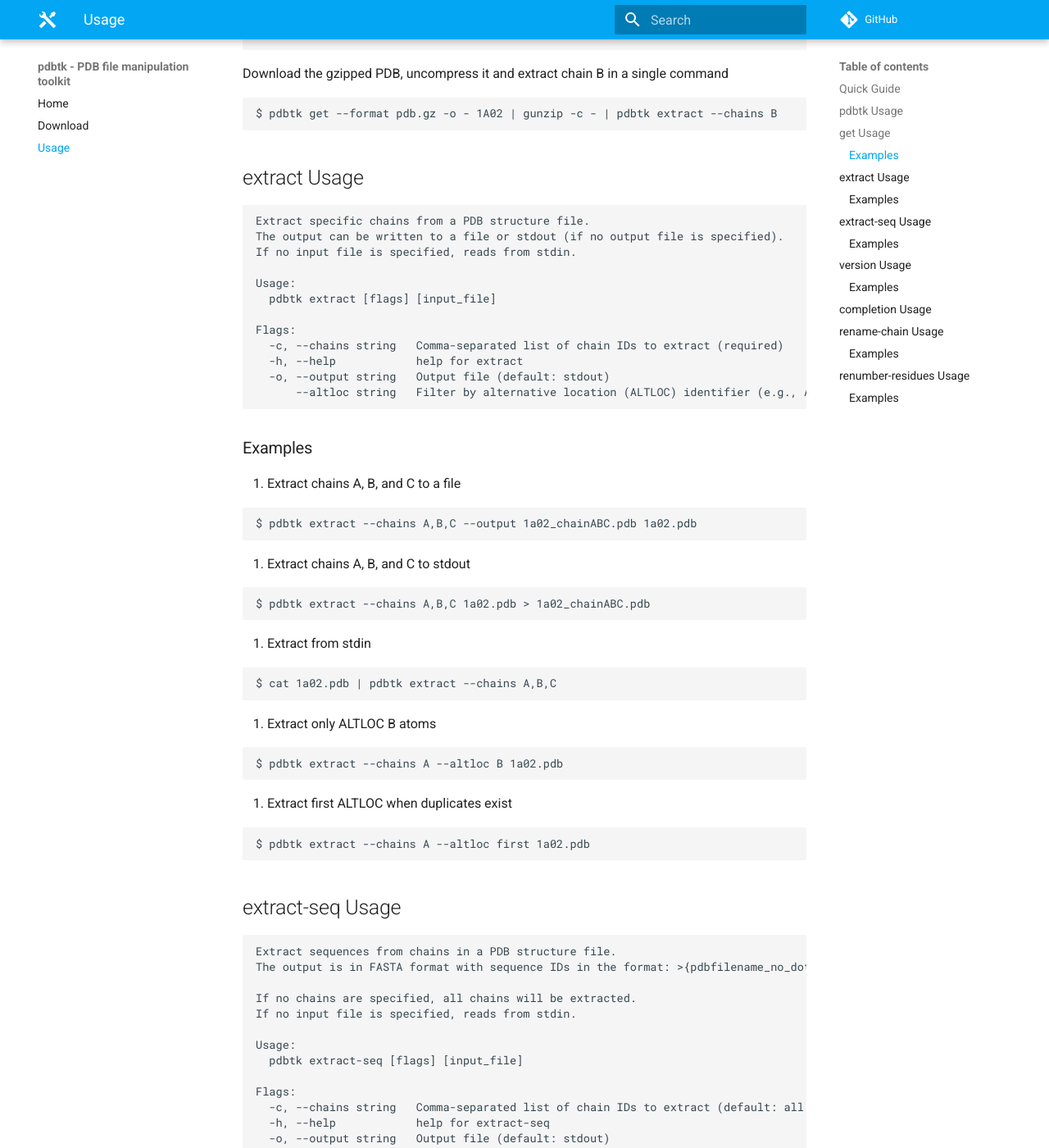
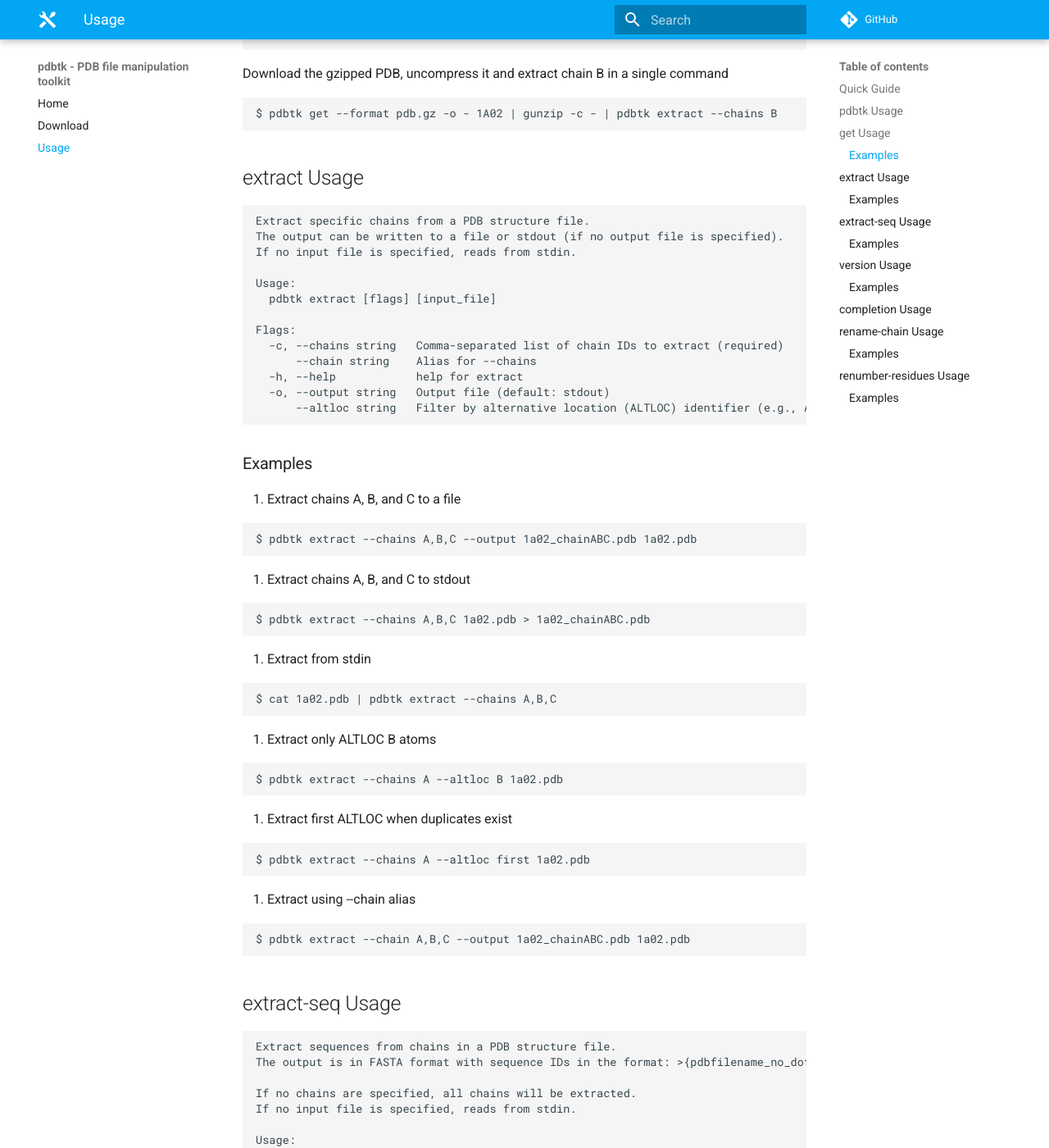
Before and after one commit to pansapiens/pdbtk, an MkDocs documentation site: the page built from doc/docs/usage.md, in a window 1280 px wide and 1400 px high, scrolled down 1801 px. Shown: the whole window at 82% size. Built offline with MkDocs 1.6.1 and Material for MkDocs 9.7.7, drawn with Linux system fonts in a browser that asks for light colours; comment, search, counter and statistics services are not loaded; some of the changed text lies outside the part shown.

Commit message:
Allow --chain as an alias for --chains

````diff
--- a/doc/docs/usage.md
+++ b/doc/docs/usage.md
@@ -98,6 +98,7 @@ Usage:
 
 Flags:
   -c, --chains string   Comma-separated list of chain IDs to extract (required)
+      --chain string    Alias for --chains
   -h, --help            help for extract
   -o, --output string   Output file (default: stdout)
       --altloc string   Filter by alternative location (ALTLOC) identifier (e.g., A, B) or 'first' to take first ALTLOC when duplicates exist
@@ -130,6 +131,11 @@ $ pdbtk extract --chains A --altloc B 1a02.pdb
 $ pdbtk extract --chains A --altloc first 1a02.pdb
 ```
 
+6. Extract using --chain alias
+```bash
+$ pdbtk extract --chain A,B,C --output 1a02_chainABC.pdb 1a02.pdb
+```
+
 ## extract-seq Usage
 
 ```text
@@ -144,6 +150,7 @@ Usage:
 
 Flags:
   -c, --chains string   Comma-separated list of chain IDs to extract (default: all chains)
+      --chain string    Alias for --chains
   -h, --help            help for extract-seq
   -o, --output string   Output file (default: stdout)
       --seqres          Use SEQRES records instead of ATOM records
@@ -174,6 +181,11 @@ $ cat 1a02.pdb | pdbtk extract-seq --chains B,C
 5. Extract sequences using SEQRES records
 ```bash
 $ pdbtk extract-seq --seqres 1a02.pdb
+```
+
+6. Extract sequences using --chain alias
+```bash
+$ pdbtk extract-seq --chain A,B 1a02.pdb > 1a02_chainAB.fasta
 ```
 
 **Note on sequence extraction:**
````
Also changed, not shown: CHANGELOG.md, 2 other files.
